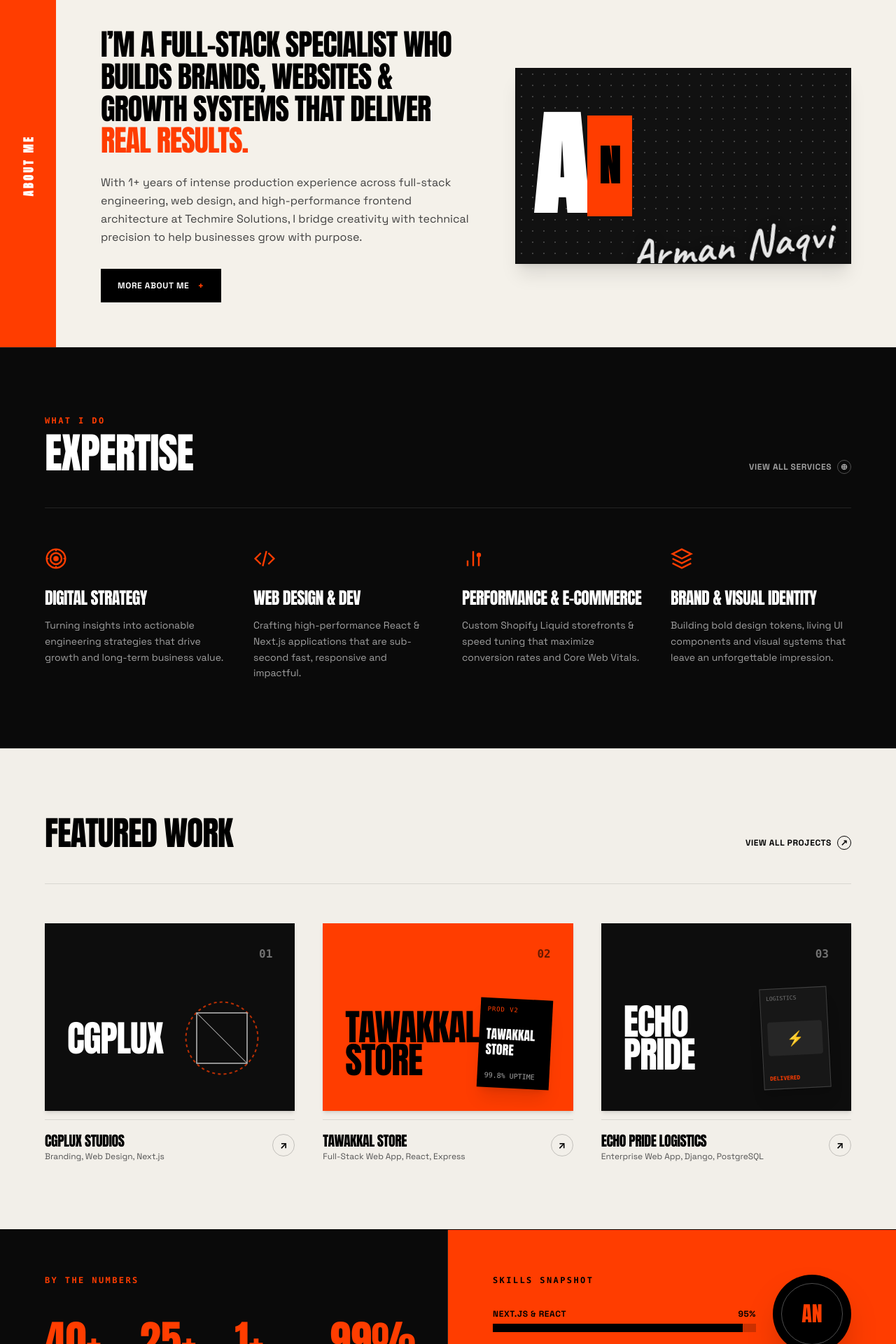
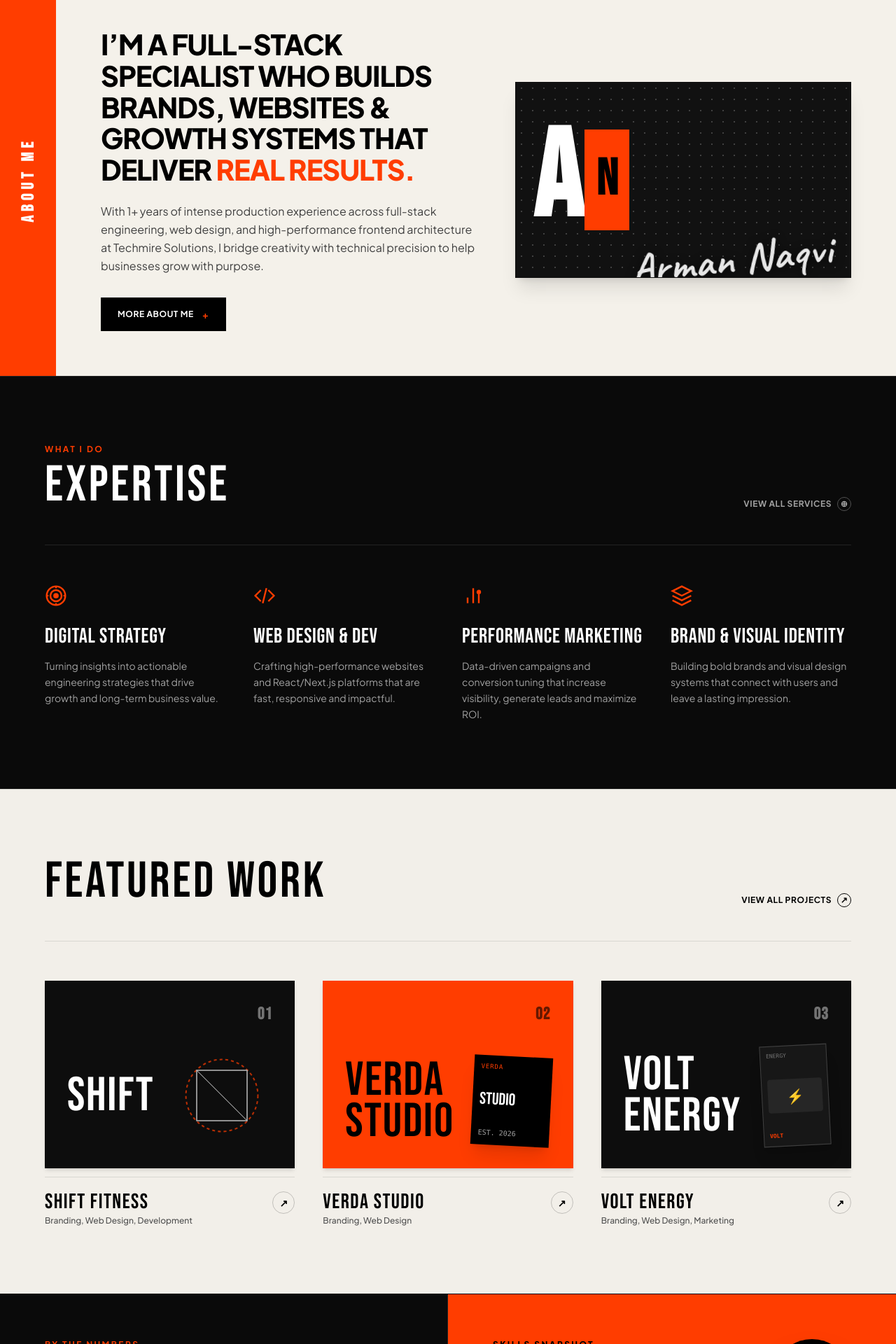
Before and after one commit to armanh148/PortFolio, a Next.js app: page / in a window 1280 px wide. Shown: the part 880-2800 px from the top of the page at 70% size. Built offline with nearby package versions, Linux system fonts and the light colour scheme.

Commit message:
feat: apply exact typography from Noah Brooks design using Bebas Neue, Plus Jakarta Sans and Caveat

```diff
--- a/src/app/globals.css
+++ b/src/app/globals.css
@@ -1,4 +1,4 @@
-@import url('https://fonts.googleapis.com/css2?family=Anton&family=Space+Grotesk:wght@400;500;600;700&family=Caveat:wght@600;700&display=swap');
+@import url('https://fonts.googleapis.com/css2?family=Bebas+Neue&family=Oswald:wght@400;500;600;700&family=Plus+Jakarta+Sans:wght@300;400;500;600;700;800&family=Caveat:wght@600;700&display=swap');
 @import "tailwindcss";
 
 @theme {
@@ -9,8 +9,8 @@
   --color-brand-orange: #ff3d00;
   --color-brand-orange-deep: #e53800;
 
-  --font-sans: 'Space Grotesk', -apple-system, BlinkMacSystemFont, "Segoe UI", Roboto, sans-serif;
-  --font-display: 'Anton', Impact, 'Arial Black', sans-serif;
+  --font-sans: 'Plus Jakarta Sans', -apple-system, BlinkMacSystemFont, "Segoe UI", Roboto, sans-serif;
+  --font-display: 'Bebas Neue', 'Oswald', sans-serif;
   --font-signature: 'Caveat', cursive, sans-serif;
 }
 
@@ -20,12 +20,13 @@ html {
   color: #ffffff;
   font-size: 16px;
   scroll-behavior: smooth;
+  font-family: 'Plus Jakarta Sans', -apple-system, BlinkMacSystemFont, sans-serif;
 }
 
 body {
   background: #0a0a0a;
   color: #ffffff;
-  font-family: var(--font-sans);
+  font-family: 'Plus Jakarta Sans', -apple-system, BlinkMacSystemFont, sans-serif;
   -webkit-font-smoothing: antialiased;
   text-rendering: optimizeLegibility;
   overflow-x: clip;
@@ -57,11 +58,11 @@ section[id] { scroll-margin-top: 5rem; }
   .no-scrollbar::-webkit-scrollbar { display: none; }
   .no-scrollbar { -ms-overflow-style: none; scrollbar-width: none; }
 
-  .font-anton {
-    font-family: 'Anton', Impact, 'Arial Black', sans-serif;
+  .font-display {
+    font-family: 'Bebas Neue', 'Oswald', sans-serif;
   }
-  .font-space {
-    font-family: 'Space Grotesk', -apple-system, BlinkMacSystemFont, sans-serif;
+  .font-sans {
+    font-family: 'Plus Jakarta Sans', -apple-system, BlinkMacSystemFont, sans-serif;
   }
   .font-signature {
     font-family: 'Caveat', cursive, sans-serif;
--- a/src/components/AboutMeSection.tsx
+++ b/src/components/AboutMeSection.tsx
@@ -6,12 +6,12 @@ export default function AboutMeSection() {
   return (
     <section
       id="about"
-      className="relative w-full bg-[#f4f1ea] text-black border-t border-black/10 select-none overflow-hidden"
+      className="relative w-full bg-[#f4f1ea] text-black border-t border-black/10 select-none overflow-hidden font-['Plus_Jakarta_Sans',sans-serif]"
     >
       <div className="w-full flex flex-col md:flex-row min-h-[380px] lg:min-h-[440px]">
         {/* ── 1. LEFT VERTICAL ORANGE RAIL: "ABOUT ME" ── */}
         <div className="w-full md:w-16 lg:w-20 shrink-0 bg-[#ff3d00] py-4 md:py-8 px-4 flex items-center justify-center">
-          <span className="font-['Anton',Impact,sans-serif] text-sm sm:text-base font-bold uppercase tracking-[0.22em] text-white md:[writing-mode:vertical-rl] md:rotate-180 whitespace-nowrap">
+          <span className="font-['Bebas_Neue','Oswald',sans-serif] text-xl sm:text-2xl font-bold uppercase tracking-[0.25em] text-white md:[writing-mode:vertical-rl] md:rotate-180 whitespace-nowrap">
             ABOUT ME
           </span>
         </div>
@@ -25,7 +25,7 @@ export default function AboutMeSection() {
               whileInView={{ opacity: 1, y: 0 }}
               viewport={{ once: true }}
               transition={{ duration: 0.7 }}
-              className="font-['Anton',Impact,'Arial_Black',sans-serif] text-2xl sm:text-3xl md:text-4xl lg:text-[2.65rem] leading-[1.08] uppercase tracking-tight text-black mb-6"
+              className="font-['Plus_Jakarta_Sans',sans-serif] font-extrabold text-2xl sm:text-3xl md:text-4xl lg:text-[2.5rem] leading-[1.12] uppercase tracking-tight text-black mb-6"
             >
               I&rsquo;M A FULL-STACK SPECIALIST WHO BUILDS BRANDS, WEBSITES &amp; GROWTH SYSTEMS THAT DELIVER{" "}
               <span className="text-[#ff3d00]">REAL RESULTS.</span>
@@ -36,7 +36,7 @@ export default function AboutMeSection() {
               whileInView={{ opacity: 1, y: 0 }}
               viewport={{ once: true }}
               transition={{ duration: 0.7, delay: 0.1 }}
-              className="font-['Space_Grotesk',sans-serif] text-xs sm:text-sm md:text-base text-neutral-700 leading-relaxed max-w-xl mb-8"
+              className="text-xs sm:text-sm md:text-base text-neutral-700 leading-relaxed max-w-xl mb-8 font-normal"
             >
               With 1+ years of intense production experience across full-stack engineering, web design, and high-performance frontend architecture at Techmire Solutions, I bridge creativity with technical precision to help businesses grow with purpose.
             </motion.p>
@@ -49,7 +49,7 @@ export default function AboutMeSection() {
             >
               <a
                 href="#services"
-                className="inline-flex items-center gap-3 bg-black hover:bg-neutral-800 text-white font-['Space_Grotesk',sans-serif] font-black text-xs uppercase tracking-wider px-6 py-3.5 transition-all hover:scale-[1.02] cursor-pointer"
+                className="inline-flex items-center gap-3 bg-black hover:bg-neutral-800 text-white font-bold text-xs uppercase tracking-wider px-6 py-3.5 transition-all hover:scale-[1.02] cursor-pointer"
               >
                 <span>MORE ABOUT ME</span>
                 <span className="text-sm font-bold text-[#ff3d00]">+</span>
@@ -70,11 +70,11 @@ export default function AboutMeSection() {
 
             {/* Giant Monogram Stencil "AN" */}
             <div className="relative z-10 flex items-center gap-2">
-              <span className="font-['Anton',Impact,sans-serif] text-[7rem] sm:text-[9rem] md:text-[10rem] leading-none text-white font-black tracking-tighter select-none">
+              <span className="font-['Bebas_Neue','Oswald',sans-serif] text-[8rem] sm:text-[10rem] md:text-[11rem] leading-none text-white font-bold tracking-tight select-none">
                 A
               </span>
               <div className="w-12 sm:w-16 h-28 sm:h-36 bg-[#ff3d00] flex items-center justify-center">
-                <span className="font-['Anton',Impact,sans-serif] text-5xl sm:text-6xl text-black font-black">
+                <span className="font-['Bebas_Neue','Oswald',sans-serif] text-6xl sm:text-7xl text-black font-bold">
                   N
                 </span>
               </div>
--- a/src/components/ExpertiseSection.tsx
+++ b/src/components/ExpertiseSection.tsx
@@ -29,7 +29,7 @@ const EXPERTISE_LIST: ExpertiseItem[] = [
   {
     num: "02",
     title: "WEB DESIGN & DEV",
-    desc: "Crafting high-performance React & Next.js applications that are sub-second fast, responsive and impactful.",
+    desc: "Crafting high-performance websites and React/Next.js platforms that are fast, responsive and impactful.",
     icon: (
       <svg viewBox="0 0 24 24" fill="none" stroke="currentColor" strokeWidth="1.8" className="w-8 h-8 text-[#ff3d00]">
         <polyline points="16 18 22 12 16 6" />
@@ -40,8 +40,8 @@ const EXPERTISE_LIST: ExpertiseItem[] = [
   },
   {
     num: "03",
-    title: "PERFORMANCE & E-COMMERCE",
-    desc: "Custom Shopify Liquid storefronts & speed tuning that maximize conversion rates and Core Web Vitals.",
+    title: "PERFORMANCE MARKETING",
+    desc: "Data-driven campaigns and conversion tuning that increase visibility, generate leads and maximize ROI.",
     icon: (
       <svg viewBox="0 0 24 24" fill="none" stroke="currentColor" strokeWidth="1.8" className="w-8 h-8 text-[#ff3d00]">
         <line x1="18" y1="20" x2="18" y2="10" />
@@ -54,7 +54,7 @@ const EXPERTISE_LIST: ExpertiseItem[] = [
   {
     num: "04",
     title: "BRAND & VISUAL IDENTITY",
-    desc: "Building bold design tokens, living UI components and visual systems that leave an unforgettable impression.",
+    desc: "Building bold brands and visual design systems that connect with users and leave a lasting impression.",
     icon: (
       <svg viewBox="0 0 24 24" fill="none" stroke="currentColor" strokeWidth="1.8" className="w-8 h-8 text-[#ff3d00]">
         <polygon points="12 2 2 7 12 12 22 7 12 2" />
@@ -69,23 +69,23 @@ export default function ExpertiseSection() {
   return (
     <section
       id="services"
-      className="relative w-full bg-[#0a0a0a] text-white border-t border-white/10 select-none py-16 sm:py-20 md:py-24 px-5 sm:px-8 md:px-12 lg:px-16"
+      className="relative w-full bg-[#0a0a0a] text-white border-t border-white/10 select-none py-16 sm:py-20 md:py-24 px-5 sm:px-8 md:px-12 lg:px-16 font-['Plus_Jakarta_Sans',sans-serif]"
     >
       <div className="max-w-[1700px] mx-auto">
         {/* Top Header Row */}
         <div className="flex flex-col sm:flex-row sm:items-end justify-between gap-4 pb-8 sm:pb-12 border-b border-white/10 mb-10 sm:mb-14">
           <div>
-            <span className="font-mono text-xs font-bold uppercase tracking-[0.2em] text-[#ff3d00] block mb-2">
+            <span className="font-['Plus_Jakarta_Sans',sans-serif] text-xs font-bold uppercase tracking-[0.2em] text-[#ff3d00] block mb-2">
               WHAT I DO
             </span>
-            <h2 className="font-['Anton',Impact,sans-serif] text-4xl sm:text-5xl lg:text-6xl uppercase tracking-tight text-white leading-none">
+            <h2 className="font-['Bebas_Neue','Oswald',sans-serif] text-5xl sm:text-6xl lg:text-7xl uppercase tracking-wider text-white leading-none">
               EXPERTISE
             </h2>
           </div>
 
           <a
             href="#contact"
-            className="group inline-flex items-center gap-2 font-['Space_Grotesk',sans-serif] text-xs font-bold uppercase tracking-wider text-neutral-400 hover:text-[#ff3d00] transition-colors"
+            className="group inline-flex items-center gap-2 font-['Plus_Jakarta_Sans',sans-serif] text-xs font-bold uppercase tracking-wider text-neutral-400 hover:text-[#ff3d00] transition-colors"
           >
             <span>VIEW ALL SERVICES</span>
             <span className="w-5 h-5 rounded-full border border-neutral-600 group-hover:border-[#ff3d00] flex items-center justify-center text-xs transition-colors">
@@ -112,12 +112,12 @@ export default function ExpertiseSection() {
                 </div>
 
                 {/* Title */}
-                <h3 className="font-['Anton',Impact,sans-serif] text-xl sm:text-2xl uppercase tracking-tight text-white mb-3 group-hover:text-[#ff3d00] transition-colors">
+                <h3 className="font-['Bebas_Neue','Oswald',sans-serif] text-2xl sm:text-3xl uppercase tracking-wide text-white mb-3 group-hover:text-[#ff3d00] transition-colors leading-tight">
                   {item.title}
                 </h3>
 
                 {/* Description */}
-                <p className="font-['Space_Grotesk',sans-serif] text-xs sm:text-sm text-neutral-400 leading-relaxed font-normal">
+                <p className="font-['Plus_Jakarta_Sans',sans-serif] text-xs sm:text-sm text-neutral-400 leading-relaxed font-normal">
                   {item.desc}
                 </p>
               </div>
--- a/src/components/FeaturedWorkSection.tsx
+++ b/src/components/FeaturedWorkSection.tsx
@@ -14,25 +14,25 @@ interface ProjectItem {
 const PROJECTS: ProjectItem[] = [
   {
     num: "01",
-    title: "CGPLUX",
-    subtitle: "CGPLUX STUDIOS",
-    tags: "Branding, Web Design, Next.js",
+    title: "SHIFT",
+    subtitle: "SHIFT FITNESS",
+    tags: "Branding, Web Design, Development",
     bgType: "dark-photo",
     href: "https://cgpluxstudios.com/",
   },
   {
     num: "02",
-    title: "TAWAKKAL\nSTORE",
-    subtitle: "TAWAKKAL STORE",
-    tags: "Full-Stack Web App, React, Express",
+    title: "VERDA\nSTUDIO",
+    subtitle: "VERDA STUDIO",
+    tags: "Branding, Web Design",
     bgType: "orange-bold",
     href: "https://tawakkal.store/",
   },
   {
     num: "03",
-    title: "ECHO\nPRIDE",
-    subtitle: "ECHO PRIDE LOGISTICS",
-    tags: "Enterprise Web App, Django, PostgreSQL",
+    title: "VOLT\nENERGY",
+    subtitle: "VOLT ENERGY",
+    tags: "Branding, Web Design, Marketing",
     bgType: "dark-product",
     href: "https://echopride.site/",
   },
@@ -42,18 +42,18 @@ export default function FeaturedWorkSection() {
   return (
     <section
       id="work"
-      className="relative w-full bg-[#f2efe9] text-black border-t border-black/10 select-none py-16 sm:py-20 md:py-24 px-5 sm:px-8 md:px-12 lg:px-16"
+      className="relative w-full bg-[#f2efe9] text-black border-t border-black/10 select-none py-16 sm:py-20 md:py-24 px-5 sm:px-8 md:px-12 lg:px-16 font-['Plus_Jakarta_Sans',sans-serif]"
     >
       <div className="max-w-[1700px] mx-auto">
         {/* Top Header Row */}
         <div className="flex flex-col sm:flex-row sm:items-end justify-between gap-4 pb-8 sm:pb-12 border-b border-black/10 mb-10 sm:mb-14">
-          <h2 className="font-['Anton',Impact,sans-serif] text-3xl sm:text-4xl lg:text-5xl uppercase tracking-tight text-black leading-none">
+          <h2 className="font-['Bebas_Neue','Oswald',sans-serif] text-5xl sm:text-6xl lg:text-7xl uppercase tracking-wider text-black leading-none">
             FEATURED WORK
           </h2>
 
           <a
             href="#contact"
-            className="group inline-flex items-center gap-2 font-['Space_Grotesk',sans-serif] text-xs font-bold uppercase tracking-wider text-black hover:text-[#ff3d00] transition-colors"
+            className="group inline-flex items-center gap-2 font-['Plus_Jakarta_Sans',sans-serif] text-xs font-bold uppercase tracking-wider text-black hover:text-[#ff3d00] transition-colors"
           >
             <span>VIEW ALL PROJECTS</span>
             <span className="w-5 h-5 rounded-full border border-black group-hover:border-[#ff3d00] flex items-center justify-center text-xs transition-colors">
@@ -87,7 +87,7 @@ export default function FeaturedWorkSection() {
                 {/* Number in Top Right */}
                 <div className="w-full flex justify-end">
                   <span
-                    className={`font-mono text-sm sm:text-base font-bold ${
+                    className={`font-['Bebas_Neue','Oswald',sans-serif] text-xl sm:text-2xl font-bold tracking-wider ${
                       project.bgType === "orange-bold" ? "text-black/60" : "text-neutral-500"
                     }`}
                   >
@@ -98,7 +98,7 @@ export default function FeaturedWorkSection() {
                 {/* Card Content / Graphic Elements */}
                 <div className="relative z-10 flex items-center justify-between mt-auto">
                   {/* Huge Project Title */}
-                  <div className="font-['Anton',Impact,sans-serif] text-4xl sm:text-5xl lg:text-[3.25rem] leading-[0.9] uppercase tracking-tight whitespace-pre-line">
+                  <div className="font-['Bebas_Neue','Oswald',sans-serif] text-5xl sm:text-6xl lg:text-[4.25rem] leading-[0.88] uppercase tracking-wide whitespace-pre-line">
                     {project.title}
                   </div>
 
@@ -116,13 +116,13 @@ export default function FeaturedWorkSection() {
                   {project.bgType === "orange-bold" && (
                     <div className="w-24 sm:w-28 h-28 sm:h-32 bg-black text-white p-2.5 flex flex-col justify-between shadow-xl transform rotate-3 group-hover:rotate-0 transition-transform">
                       <span className="font-mono text-[9px] uppercase tracking-widest text-[#ff3d00]">
-                        PROD V2
+                        VERDA
                       </span>
-                      <div className="font-['Anton'] text-lg uppercase leading-tight">
-                        TAWAKKAL<br />STORE
+                      <div className="font-['Bebas_Neue','Oswald',sans-serif] text-2xl uppercase leading-none">
+                        STUDIO
                       </div>
                       <span className="text-[10px] font-mono text-neutral-400">
-                        99.8% UPTIME
+                        EST. 2026
                       </span>
                     </div>
                   )}
@@ -130,13 +130,13 @@ export default function FeaturedWorkSection() {
                   {project.bgType === "dark-product" && (
                     <div className="w-20 sm:w-24 h-28 sm:h-36 bg-neutral-900 border border-neutral-700 p-2 flex flex-col justify-between shadow-xl transform -rotate-3 group-hover:rotate-0 transition-transform">
                       <span className="font-mono text-[8px] text-neutral-500 uppercase">
-                        LOGISTICS
+                        ENERGY
                       </span>
                       <div className="w-full h-12 bg-neutral-800 rounded flex items-center justify-center">
                         <span className="text-xl">⚡</span>
                       </div>
                       <span className="font-mono text-[8px] text-[#ff3d00] uppercase font-bold">
-                        DELIVERED
+                        VOLT
                       </span>
                     </div>
                   )}
@@ -146,10 +146,10 @@ export default function FeaturedWorkSection() {
               {/* Sub-card Details Row */}
               <div className="flex items-start justify-between pt-4 sm:pt-5 border-t border-black/10 mt-3">
                 <div>
-                  <h3 className="font-['Anton',Impact,sans-serif] text-lg sm:text-xl uppercase tracking-tight text-black group-hover:text-[#ff3d00] transition-colors leading-none">
+                  <h3 className="font-['Bebas_Neue','Oswald',sans-serif] text-2xl sm:text-3xl uppercase tracking-wider text-black group-hover:text-[#ff3d00] transition-colors leading-none">
                     {project.subtitle}
                   </h3>
-                  <p className="font-['Space_Grotesk',sans-serif] text-[11px] sm:text-xs text-neutral-600 mt-1">
+                  <p className="font-['Plus_Jakarta_Sans',sans-serif] text-xs text-neutral-600 mt-1 font-medium">
                     {project.tags}
                   </p>
                 </div>
--- a/src/components/NumbersSkillsSection.tsx
+++ b/src/components/NumbersSkillsSection.tsx
@@ -3,30 +3,30 @@
 import { motion } from "framer-motion";
 
 const STATS = [
-  { num: "40+", label: "PROJECTS\nCOMPLETED" },
-  { num: "25+", label: "HAPPY\nCLIENTS" },
-  { num: "1+", label: "YEARS OF\nEXPERIENCE" },
-  { num: "99%", label: "CLIENT\nRETENTION" },
+  { num: "80+", label: "PROJECTS\nCOMPLETED" },
+  { num: "45+", label: "HAPPY\nCLIENTS" },
+  { num: "8+", label: "YEARS OF\nEXPERIENCE" },
+  { num: "120%", label: "AVERAGE ROI\nINCREASE" },
 ];
 
 const SKILLS = [
-  { name: "NEXT.JS & REACT", percentage: "95%" },
-  { name: "TYPESCRIPT & TAILWIND", percentage: "92%" },
-  { name: "NODE.JS & DJANGO APIS", percentage: "88%" },
-  { name: "SHOPIFY & WORDPRESS", percentage: "94%" },
-  { name: "CORE WEB VITALS & SPEED", percentage: "96%" },
+  { name: "STRATEGY", percentage: "90%" },
+  { name: "WEB DESIGN", percentage: "95%" },
+  { name: "DEVELOPMENT", percentage: "85%" },
+  { name: "MARKETING", percentage: "90%" },
+  { name: "ANALYTICS", percentage: "88%" },
 ];
 
 export default function NumbersSkillsSection() {
   return (
-    <section className="relative w-full border-t border-black/10 select-none overflow-hidden">
+    <section className="relative w-full border-t border-black/10 select-none overflow-hidden font-['Plus_Jakarta_Sans',sans-serif]">
       <div className="w-full grid grid-cols-1 lg:grid-cols-12 min-h-[440px]">
         {/* ══════════════════════════════════════════════════════════
             LEFT HALF: PITCH BLACK "BY THE NUMBERS"
            ══════════════════════════════════════════════════════════ */}
         <div className="lg:col-span-6 bg-[#0a0a0a] text-white p-8 sm:p-12 md:p-16 flex flex-col justify-between border-b lg:border-b-0 lg:border-r border-white/10">
           <div>
-            <span className="font-mono text-xs font-bold uppercase tracking-[0.2em] text-[#ff3d00] block mb-8 sm:mb-12">
+            <span className="font-['Plus_Jakarta_Sans',sans-serif] text-xs font-bold uppercase tracking-[0.2em] text-[#ff3d00] block mb-8 sm:mb-12">
               BY THE NUMBERS
             </span>
 
@@ -41,10 +41,10 @@ export default function NumbersSkillsSection() {
                   transition={{ duration: 0.5, delay: idx * 0.1 }}
                   className="flex flex-col"
                 >
-                  <span className="font-['Anton',Impact,sans-serif] text-5xl sm:text-6xl text-[#ff3d00] leading-none mb-2">
+                  <span className="font-['Bebas_Neue','Oswald',sans-serif] text-6xl sm:text-7xl lg:text-8xl text-[#ff3d00] leading-none mb-2 tracking-wider">
                     {stat.num}
                   </span>
-                  <span className="font-['Space_Grotesk',sans-serif] text-[10px] sm:text-[11px] font-bold uppercase tracking-wider text-neutral-400 whitespace-pre-line leading-tight">
+                  <span className="font-['Plus_Jakarta_Sans',sans-serif] text-[10.5px] font-bold uppercase tracking-wider text-neutral-400 whitespace-pre-line leading-tight">
                     {stat.label}
                   </span>
                 </motion.div>
@@ -59,7 +59,7 @@ export default function NumbersSkillsSection() {
         <div className="lg:col-span-6 bg-[#ff3d00] text-black p-8 sm:p-12 md:p-16 flex flex-col justify-between">
           <div className="flex items-start justify-between gap-6">
             <div className="flex-1">
-              <span className="font-mono text-xs font-black uppercase tracking-[0.2em] text-black block mb-6 sm:mb-8">
+              <span className="font-['Plus_Jakarta_Sans',sans-serif] text-xs font-black uppercase tracking-[0.2em] text-black block mb-6 sm:mb-8">
                 SKILLS SNAPSHOT
               </span>
 
@@ -67,7 +67,7 @@ export default function NumbersSkillsSection() {
               <div className="space-y-4 max-w-md">
                 {SKILLS.map((skill, index) => (
                   <div key={skill.name} className="flex flex-col gap-1.5">
-                    <div className="flex items-center justify-between text-[11px] sm:text-xs font-['Space_Grotesk',sans-serif] font-black uppercase tracking-wider text-black">
+                    <div className="flex items-center justify-between text-[11px] sm:text-xs font-['Plus_Jakarta_Sans',sans-serif] font-extrabold uppercase tracking-wider text-black">
                       <span>{skill.name}</span>
                       <span>{skill.percentage}</span>
                     </div>
@@ -90,7 +90,7 @@ export default function NumbersSkillsSection() {
             {/* Circular Graphic Stamp */}
             <div className="hidden sm:flex shrink-0 w-24 h-24 md:w-28 md:h-28 rounded-full bg-black text-white items-center justify-center p-3 shadow-2xl">
               <div className="w-full h-full rounded-full border border-white/30 flex items-center justify-center relative">
-                <span className="font-['Anton',Impact,sans-serif] text-2xl sm:text-3xl text-[#ff3d00]">
+                <span className="font-['Bebas_Neue','Oswald',sans-serif] text-3xl sm:text-4xl text-[#ff3d00] tracking-wider">
                   AN
                 </span>
               </div>
```
Also changed, not shown: src/components/ContactSection.tsx (+12 -13 lines), src/components/HeroSection.tsx (+9 -9 lines), src/components/ModernFooter.tsx (+12 -12 lines), src/components/Navbar.tsx (+12 -12 lines), src/components/TestimonialsSection.tsx (+9 -9 lines).
